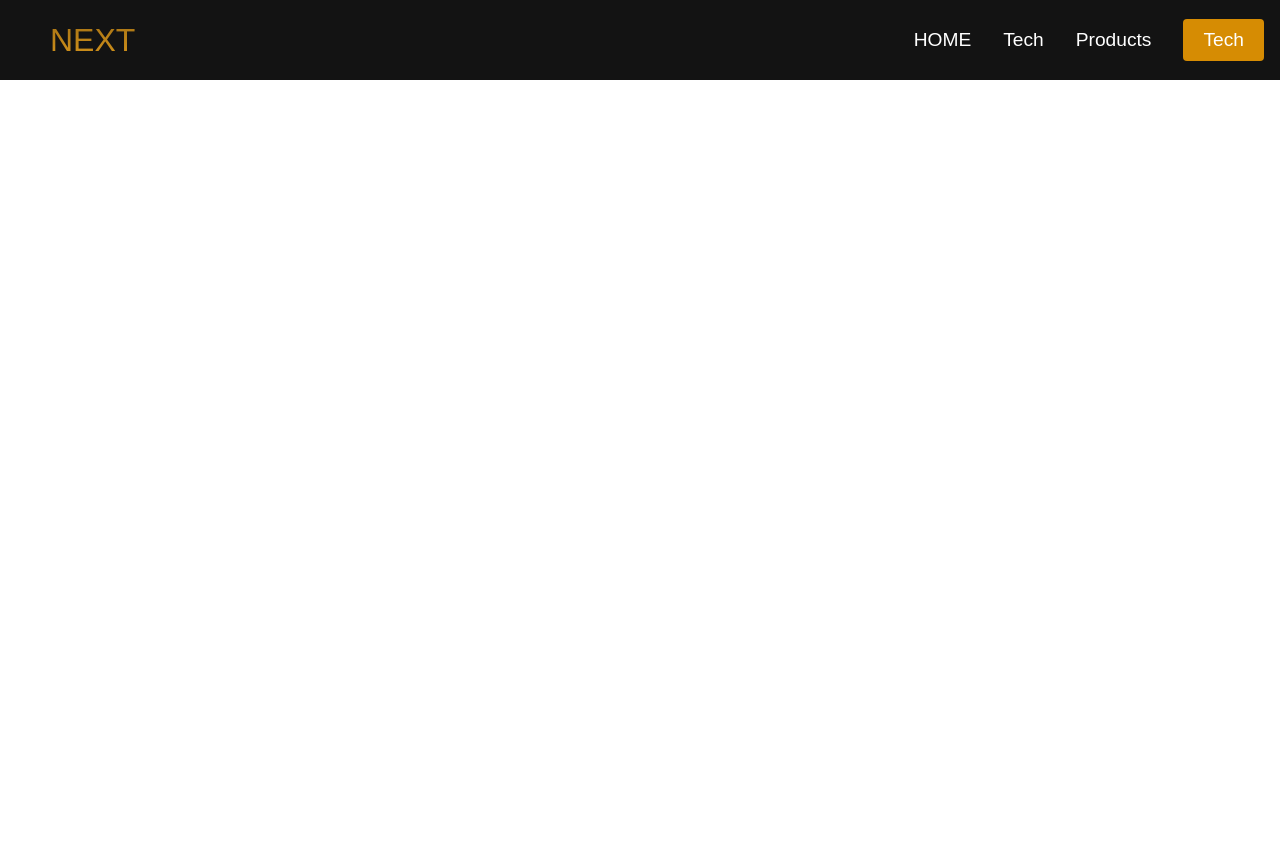
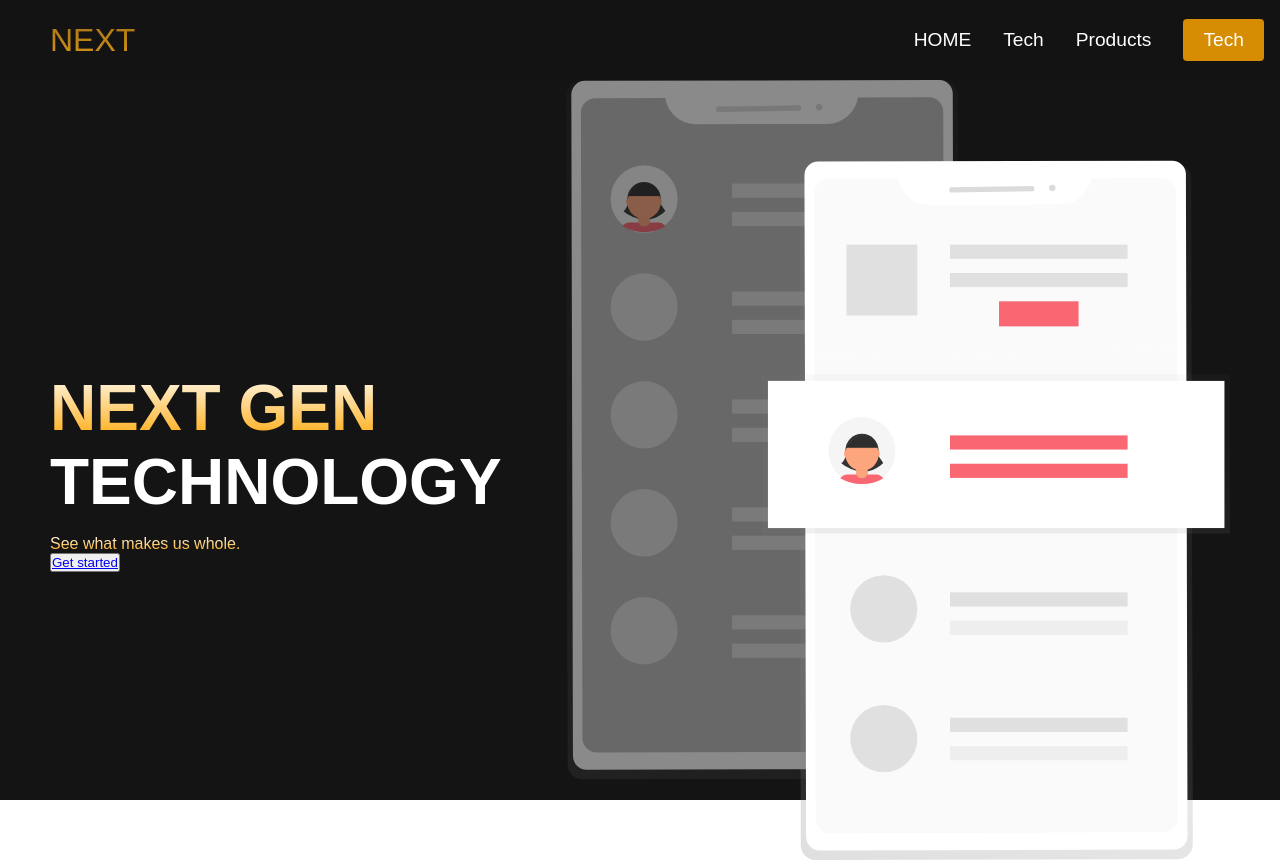
Before and after one commit to MorgooN/psychic-waffle, a plain HTML site: page VRtechSite/index.html in a window 1280 px wide. Before the commit the page ends 800 px from the top, so only its background shows below. Drawn offline with Linux system fonts and the light colour scheme.

Commit message:
completing herosection

```diff
--- a/VRtechSite/index.html
+++ b/VRtechSite/index.html
@@ -7,6 +7,7 @@
     <link rel="stylesheet" href="styles.css"/>
 </head>
 <body>
+    <!--Navbar section-->
     <nav class = "navbar">
         <div class="navbar__container">
             <a href="/" id="navbar__logo">NEXT</a>
@@ -38,7 +39,23 @@
                 </li>
             </ul>
         </div>
+        </div>
     </nav>
+
+      <!--Hero section-->
+      <div class="main">
+        <div class="main__container">
+            <div class="main__content">
+                <h1>NEXT GEN</h1>
+                <h2>TECHNOLOGY</h2>
+                <p>See what makes us whole.</p>
+                <button class="main__btn"><a href="/">Get started</a></button>
+            </div>
+            <div class="main__img--container">
+                <img src="images/pic1.svg" alt="pic" id="main__img">
+            </div>
+        </div>
+      </div>
     <script src = "app.js"></script>
 </body>
 </html>
--- a/VRtechSite/styles.css
+++ b/VRtechSite/styles.css
@@ -204,3 +204,65 @@
     }
 
 }
+
+/* Hero section CSS-part*/
+
+.main{
+    background-color: #141414;
+
+}
+
+.main__container{
+    display: grid;
+    grid-template-columns: 1fr 1fr;
+    align-items: center;
+    justify-self:center ;
+    margin: 0 auto;
+    height: 90vh;
+    background-color: #141414;
+    z-index: 1;
+    width: 100%;
+    max-width: 1300px;
+    padding:0 50px;
+}
+
+.main__content h1{
+    font-size: 4rem;
+    background-color: #ffdb77;
+    background-image: linear-gradient(to top,orange 0%,
+    #ffffffee 100%);
+    background-size: 100%;
+    -webkit-background-clip: text;
+    -moz-background-clip: text;
+    -webkit-text-fill-color: transparent;
+    -moz-text-fill-color: transparent;
+
+}
+
+.main__container h2{
+    font-size: 4rem;
+    background-color: white;
+    background-size: 100%;
+    -webkit-background-clip: text;
+    -moz-background-clip: text;
+    -webkit-text-fill-color: transparent;
+    -moz-text-fill-color: transparent;
+}
+
+.main__container p{
+    margin-top: 1rem;
+    font-size: 1rem;
+    background-color: rgb(247, 247, 247);
+    background-image: linear-gradient(to top,orange 0%,
+    #ffffffee 100%);
+    background-size: 100%;
+    -webkit-background-clip: text;
+    -moz-background-clip: text;
+    -webkit-text-fill-color: transparent;
+    -moz-text-fill-color: transparent;
+}
+
+.main__container a{
+
+
+}
```
